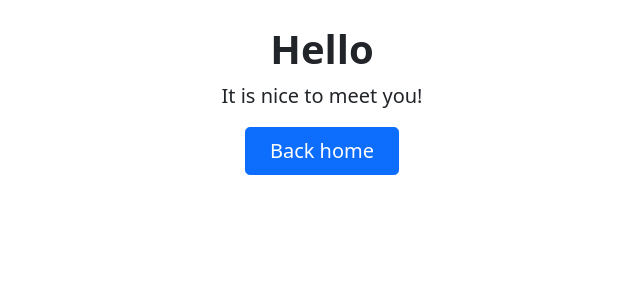
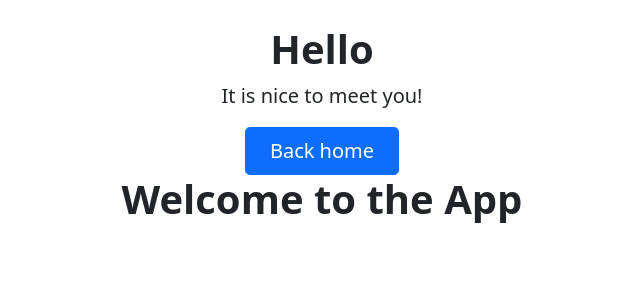
Before and after one commit to joefelix-g/flask_app, a Flask app: template templates/hello.html in a window 1280 px wide. Shown: the part 215-507 px from the top of the page, without its empty margins (318-958 px from the left). Run offline with Flask 2, Linux system fonts and the light colour scheme; the template is opened without the code that fills it, so the values that code supplies are empty; some libraries are stand-ins or nearby versions.

Commit message:
Hello Page modified

```diff
--- a/templates/hello.html
+++ b/templates/hello.html
@@ -15,6 +15,7 @@
                 It is nice to meet you!
             </p>
             <a href="{{ url_for('index') }}" class="btn btn-primary btn-lg px-4 gap-3">Back home</a>
+            <h1 class="display-6 fw-bold">Welcome to the App</h1>
           </div>
      </main>
    </body>
```
